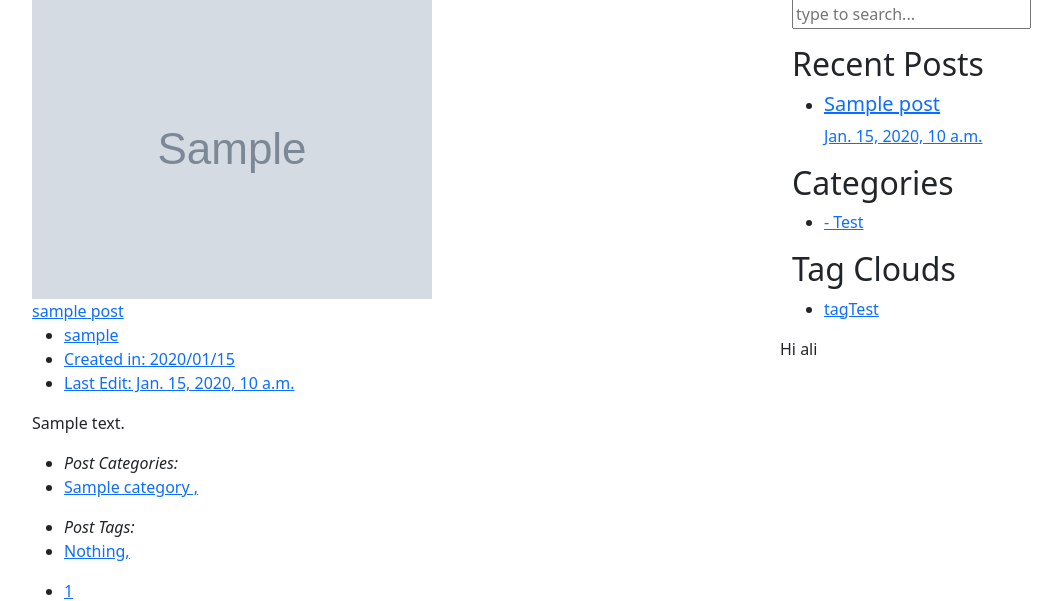
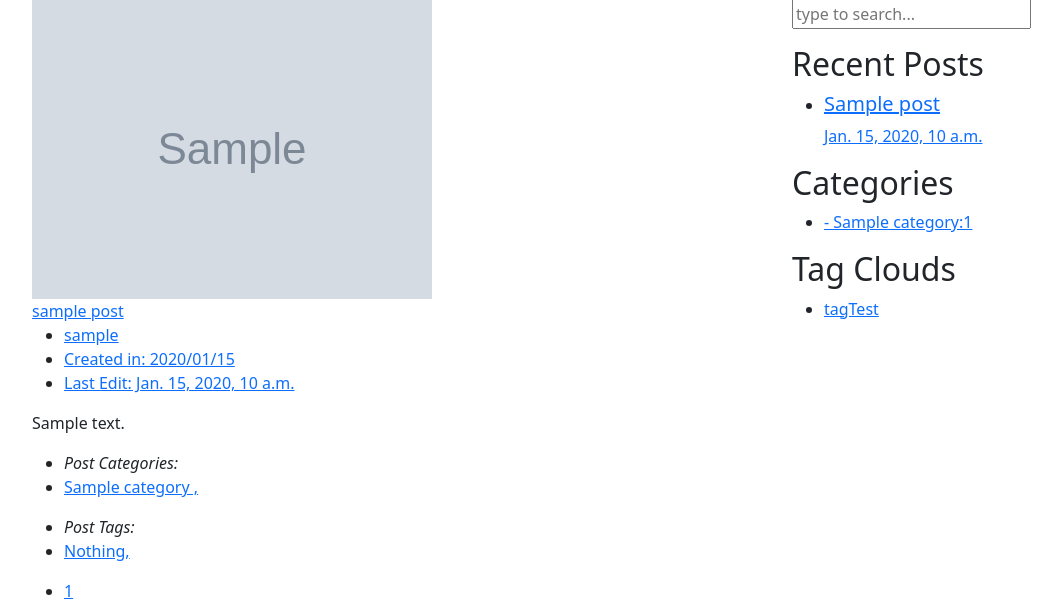
Before and after one commit to alizamanian79/standblog, a Django app: page /blog/ in a window 1280 px wide. Shown: the part 217-818 px from the top of the page, without its empty margins (50-1112 px from the left). Run offline with Django 4.2, Linux system fonts and the light colour scheme; tables that the repository leaves empty hold one stand-in row (values such as "Sample post"); grey boxes marked "Sample" are stand-in pictures; some libraries are stand-ins or nearby versions.

Commit message:
category template tag created

```diff
--- a/blog/templatetags/blog_tags.py
+++ b/blog/templatetags/blog_tags.py
@@ -1,7 +1,7 @@
 
 from django import template
 register=template.Library()
-from ..models import Post
+from ..models import Post,Category
 from persiantools.jdatetime import  JalaliDateTime
 @register.simple_tag
 def test(name):
@@ -28,3 +28,13 @@ def recent_post():
 @register.filter
 def jalali_date(value):
     return JalaliDateTime(value).strftime("%Y/%m/%d")
+
+@register.inclusion_tag("blog/includes/blog-categories.html")
+def categories():
+    categories=Category.objects.all()
+    posts=Post.objects.filter(active=True)
+    categories_count={}
+    for cat in categories:
+        categories_count[cat]=posts.filter(category__title=cat).count()
+
+    return {'categories_count':categories_count}
--- a/blog/views.py
+++ b/blog/views.py
@@ -14,6 +14,8 @@ def blog(request, **kwargs):
     context = {"posts": posts}
     return render(request, "blog/blog.html", context)
 
+
+
 def post_details(request, num):
     post = get_object_or_404(Post, id=num, active=True)
     context = {"post": post}
--- a/templates/blog/blog.html
+++ b/templates/blog/blog.html
@@ -78,7 +78,7 @@
                         <ul class="post-tags">
                           <li><i class="fa fa-tags">Post Categories:</i></li>
                           {% for cat in post.category.all%}
-                          <li><a href="#">{{cat.title}} , </a></li>
+                          <li><a href="{% url "blog:category" cat=cat.title %}">{{cat.title}} , </a></li>
                            {% endfor %}
                         </ul>
                       </div>
@@ -126,9 +126,9 @@
 
       {% include "blog/includes/blog-search.html" %}
       {% recent_post %}
-      {% include "blog/includes/blog-categories.html" %}
+      {% categories %}
       {% include "blog/includes/blog-tags.html" %}
-      {% test 'ali' %}
+      {% comment %} {% test 'ali' %} {% endcomment %}
           </div>
         </div>
       </div>
--- a/templates/blog/includes/blog-categories.html
+++ b/templates/blog/includes/blog-categories.html
@@ -6,9 +6,9 @@
       </div>
       <div class="content">
         <ul>
-
-          <li><a href="#">- Test</a></li>
-
+        {% for cat,num in categories_count.items  %}
+          <li><a href="{% url "blog:category" cat=cat %}">- {{cat}}:{{num}}</a></li>
+      {% endfor %}
         </ul>
       </div>
     </div>
```
